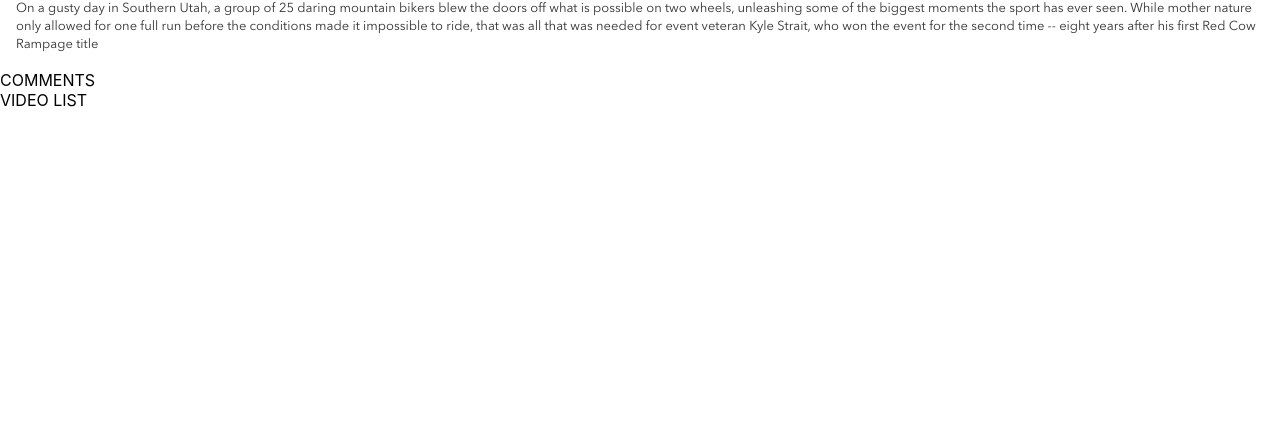
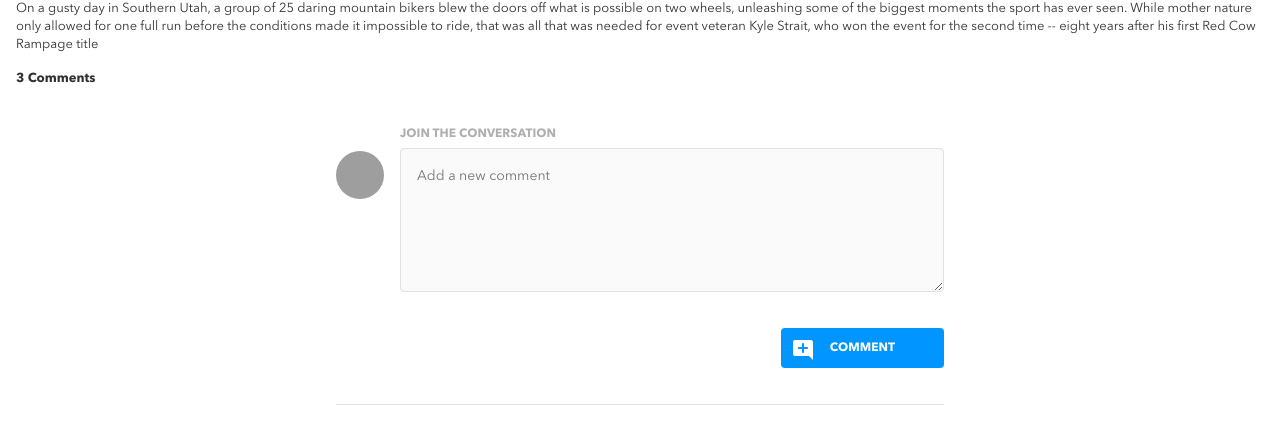
Before and after one commit to zachasher/brainflix, a React (Create React App) app: page / in a window 1280 px wide. Shown: the part 1313-1736 px from the top of the page. Before the commit the page ends 1423 px from the top, so only its background shows below. Built offline with nearby package versions, Linux system fonts and the light colour scheme; grey boxes are pictures that could not be loaded.

Commit message:
Completed comment form

```diff
--- a/src/App.js
+++ b/src/App.js
@@ -7,6 +7,7 @@ import VideoList from "./data/video-details.json";
 import Nav from "./components/navbar/navbar.js";
 import MainVideo from "./components/main video/MainVideo.js";
 import VideoDetails from "./components/VideoDetails/VideoDetails.js";
+import CommentForm from "./components/CommentForm/CommentForm.js";
 
 function App() {
   const [videos, setVideos] = useState(VideoList);
@@ -22,7 +23,7 @@ function App() {
       <MainVideo video={selectedVideo} />
       <main>
         <VideoDetails video={selectedVideo}/>
-        <div>COMMENTS</div>
+        <CommentForm/>
       </main>
       <section>VIDEO LIST</section>
     </div>
--- /dev/null
+++ b/src/components/CommentForm/CommentForm.js
@@ -0,0 +1,28 @@
+import "./CommentForm.scss";
+
+function CommentForm() {
+  return (
+    <section className="comment-form">
+      <p className="comment-count">3 Comments</p>
+      <article novalidate class="form">
+        <div class="form__icon"></div>
+        <form class="form__fields">
+          <label for="text">JOIN THE CONVERSATION</label>
+          <textarea
+            placeholder="Add a new comment"
+            name="text"
+            rows="5"
+            required
+            class="form__input"
+            id="comment"
+          ></textarea>
+          <button type="submit" class="form__button">
+            COMMENT
+          </button>
+        </form>
+      </article>
+    </section>
+  );
+}
+
+export default CommentForm;
--- /dev/null
+++ b/src/components/CommentForm/CommentForm.scss
@@ -0,0 +1,118 @@
+@use './../../assets/styles/resets' as *;
+@use './../../assets/styles/variables' as *;
+@use './../../assets/styles/breakpoints' as *;
+@use './../../assets/styles/fonts' as *;
+
+.comment-form {
+    padding: 0 1rem 1rem 1rem;
+}
+
+.comment-count {
+    @include mobile-subheader;
+}
+
+.form {
+  display: flex;
+  flex-direction: row;
+  justify-content: center;
+  padding: 1rem 0;
+  border-bottom: 1px solid $Brainflix-Mercury;
+
+  @include media-tablet {
+    padding: 2.25rem;
+  }
+
+  @include media-desktop {
+    padding: 2.25rem 0;
+    margin: 0 20rem;
+  }
+
+  &__icon {
+    width: 36px;
+    height: 36px;
+    border-radius: 50%;
+    margin-top: 27px;
+    background-image: url(/assets/images/Mohan-muruge.jpg);
+    background-size: cover;
+    flex: 0 0 auto;
+
+    @include media-tablet {
+      width: 48px;
+      height: 48px;
+    }
+  }
+
+  &__fields {
+    display: flex;
+    flex-direction: column;
+    width: 100%;
+    margin-left: 1rem;
+  }
+
+  &__input {
+    padding: 0.75rem;
+    min-height: 2.25rem;
+    border: 1px solid $Brainflix-Mercury;
+    border-radius: 4px;
+    margin-bottom: 1rem;
+    @include mobile-body-copy;
+    color: $Brainflix-Black;
+
+    @include media-tablet {
+      min-height: 3rem;
+      padding: 1rem;
+      margin-bottom: 2.25rem;
+      @include tablet-body-copy;
+    }
+  }
+
+  textarea,
+  input {
+    background-color: $Brainflix-Alabaster;
+  }
+
+  textarea:active,
+  input:active {
+    border: 1px solid $Brainflix-Black;
+    background-color: $Brainflix-White;
+  }
+
+  // textarea:invalid, input:invalid {
+  //   border: 1px solid #D22D2D;
+  // }
+
+  &__button {
+    height: 2.5rem;
+    background-color: $Brainflix-Blue;
+    background-image: url(./../../assets/icons/add_comment.svg);
+    background-position: 10px 10px;
+    background-repeat: no-repeat;
+    border-radius: 4px;
+    border: none;
+    @include mobile-label-button;
+    color: $Brainflix-White;
+    cursor: pointer;
+
+    @include media-tablet {
+      width: 30%;
+      align-self: flex-end;
+      @include tablet-label-button;
+      color: $Brainflix-White;
+    }
+  }
+
+  &__button:hover {
+    background-color: $Brainflix-DarkBlack
+  }
+}
+
+label {
+    padding-bottom: 4px;
+    @include mobile-label-button;
+    color: $Brainflix-Silver;
+
+    @include media-tablet {
+      @include tablet-label-button;
+      color: $Brainflix-Silver;
+    }
+  }
```
